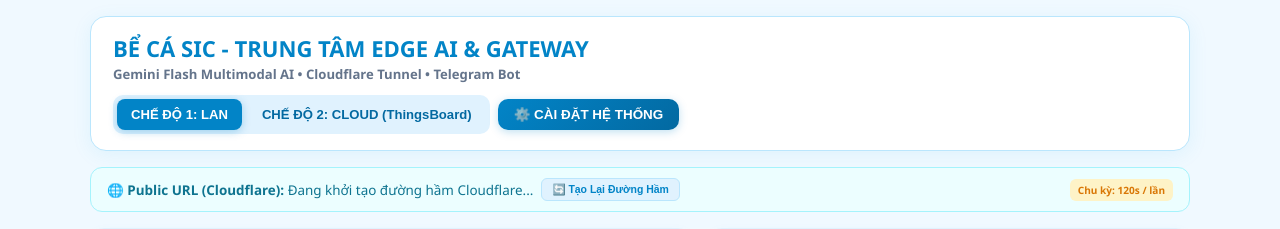
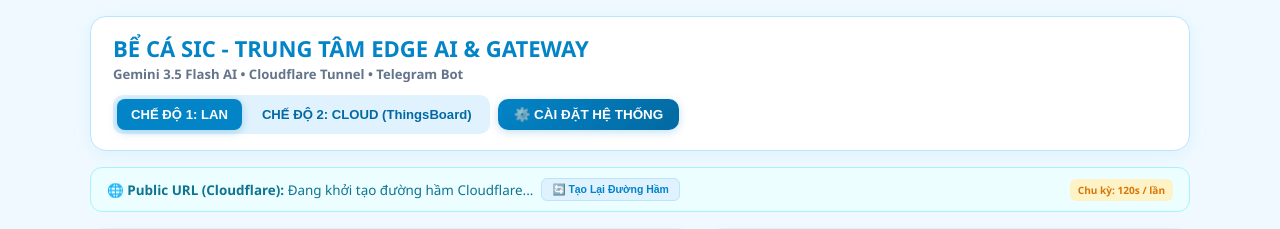
Before and after one commit to talkwitht21-stack/HE_THONG_BE_CA_SIC, a Flask app: page / in a window 1280 px wide. Shown: the top 229 px of the page. Run offline with Flask 3, Linux system fonts and the light colour scheme; data that the repository does not hold is empty.

Commit message:
feat: cap nhat nhan hien thi Gemini 3.5 Flash AI tren toan bo giao dien Web Dashboard

```diff
--- a/Python_Server/web/templates/index.html
+++ b/Python_Server/web/templates/index.html
@@ -242,7 +242,7 @@
     <div class="header">
       <div class="title">
         <h1>BỂ CÁ SIC - TRUNG TÂM EDGE AI &amp; GATEWAY</h1>
-        <p>Gemini Flash Multimodal AI &bull; Cloudflare Tunnel &bull; Telegram Bot</p>
+        <p>Gemini 3.5 Flash AI &bull; Cloudflare Tunnel &bull; Telegram Bot</p>
       </div>
       <div class="header-actions">
         <div class="mode-bar">
@@ -273,7 +273,7 @@
           <div class="card">
             <div class="card-title">
               <span>Camera Trực Tiếp (Edge Stream)</span>
-              <span id="ai-engine-lbl" class="badge badge-lan">Gemini Flash AI</span>
+              <span id="ai-engine-lbl" class="badge badge-lan">Gemini 3.5 Flash AI</span>
             </div>
             <div class="video-wrap">
               <img class="video-img" src="/video_feed" alt="Live Camera Stream">
```
